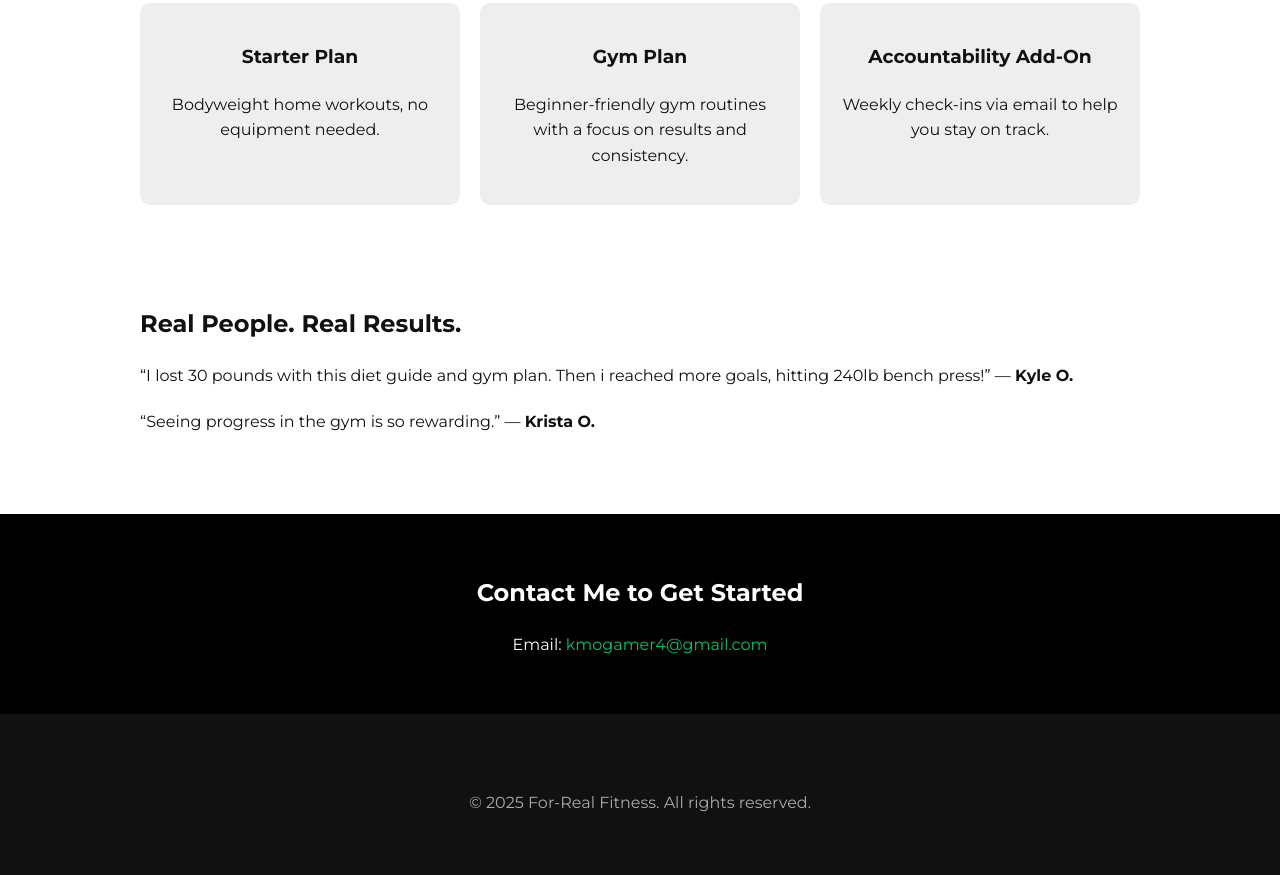
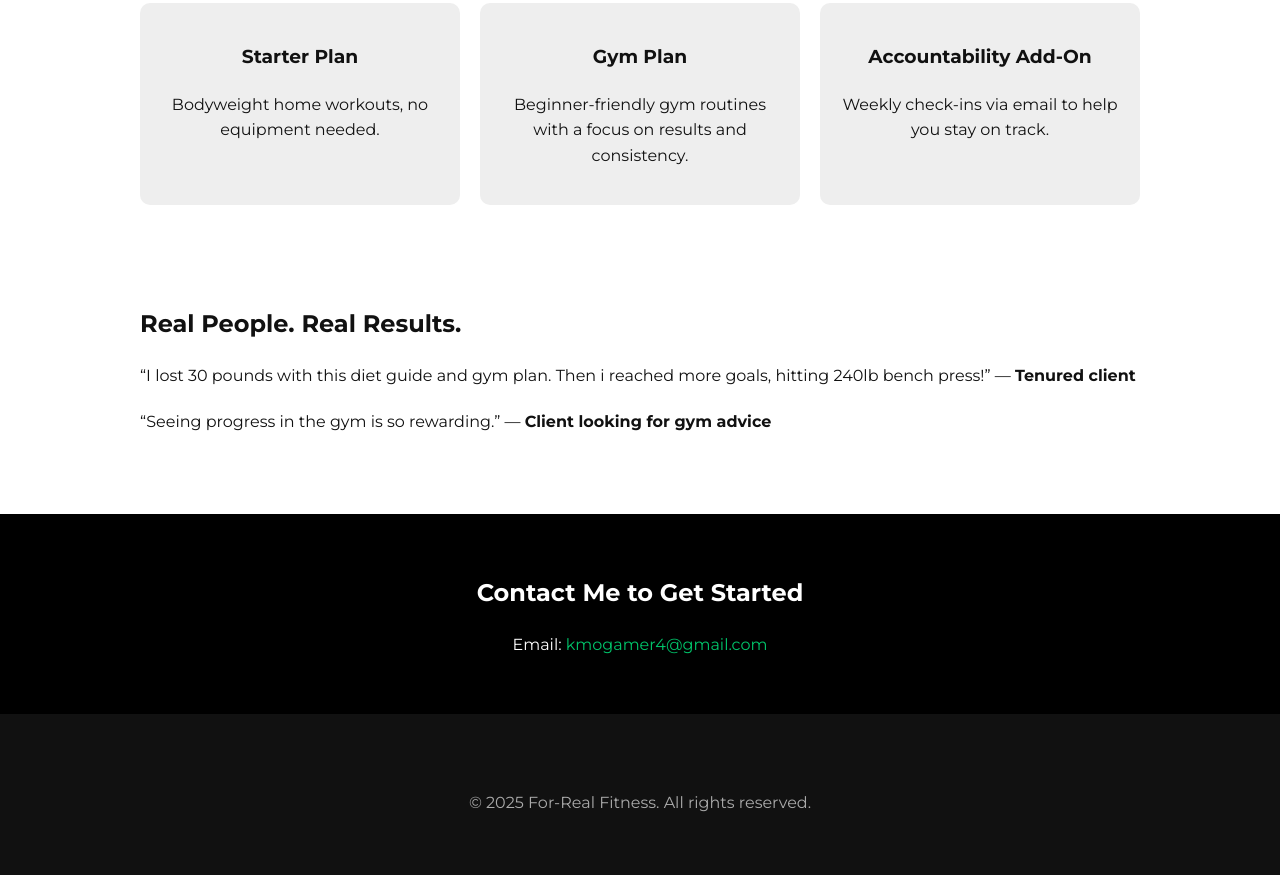
Before and after one commit to Fit-cpu/For-Real-Fitness, a plain HTML site: page index.html in a window 1280 px wide. Shown: the part 869-1744 px from the top of the page. Drawn offline with Linux system fonts and the light colour scheme.

Commit message:
Update index.html

```diff
--- a/index.html
+++ b/index.html
@@ -47,10 +47,10 @@
     <div class="container">
       <h2>Real People. Real Results.</h2>
       <div class="testimonial">
-        <p>“I lost 30 pounds with this diet guide and gym plan. Then i reached more goals, hitting 240lb bench press!” — <strong>Kyle O.</strong></p>
+        <p>“I lost 30 pounds with this diet guide and gym plan. Then i reached more goals, hitting 240lb bench press!” — <strong>Tenured client</strong></p>
       </div>
       <div class="testimonial">
-        <p>“Seeing progress in the gym is so rewarding.” — <strong>Krista O.</strong></p>
+        <p>“Seeing progress in the gym is so rewarding.” — <strong>Client looking for gym advice</strong></p>
       </div>
     </div>
   </section>
```
